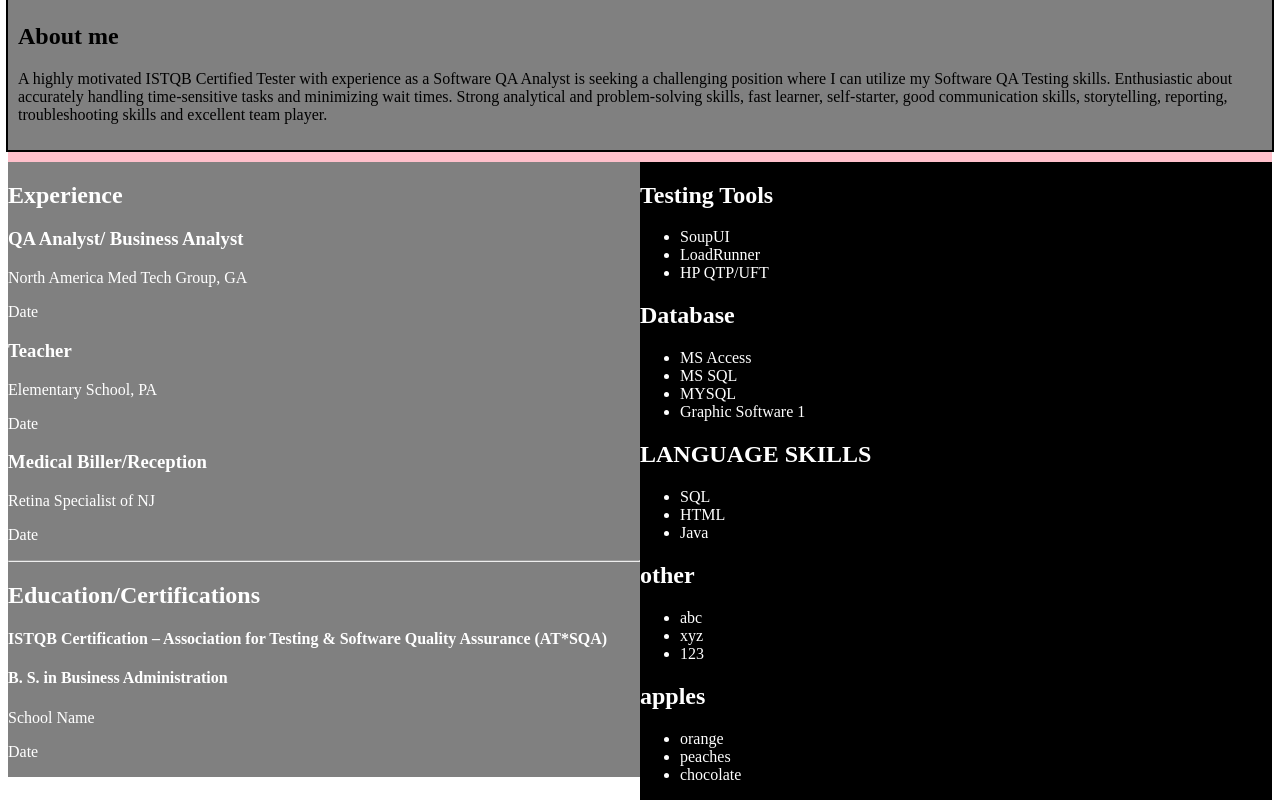
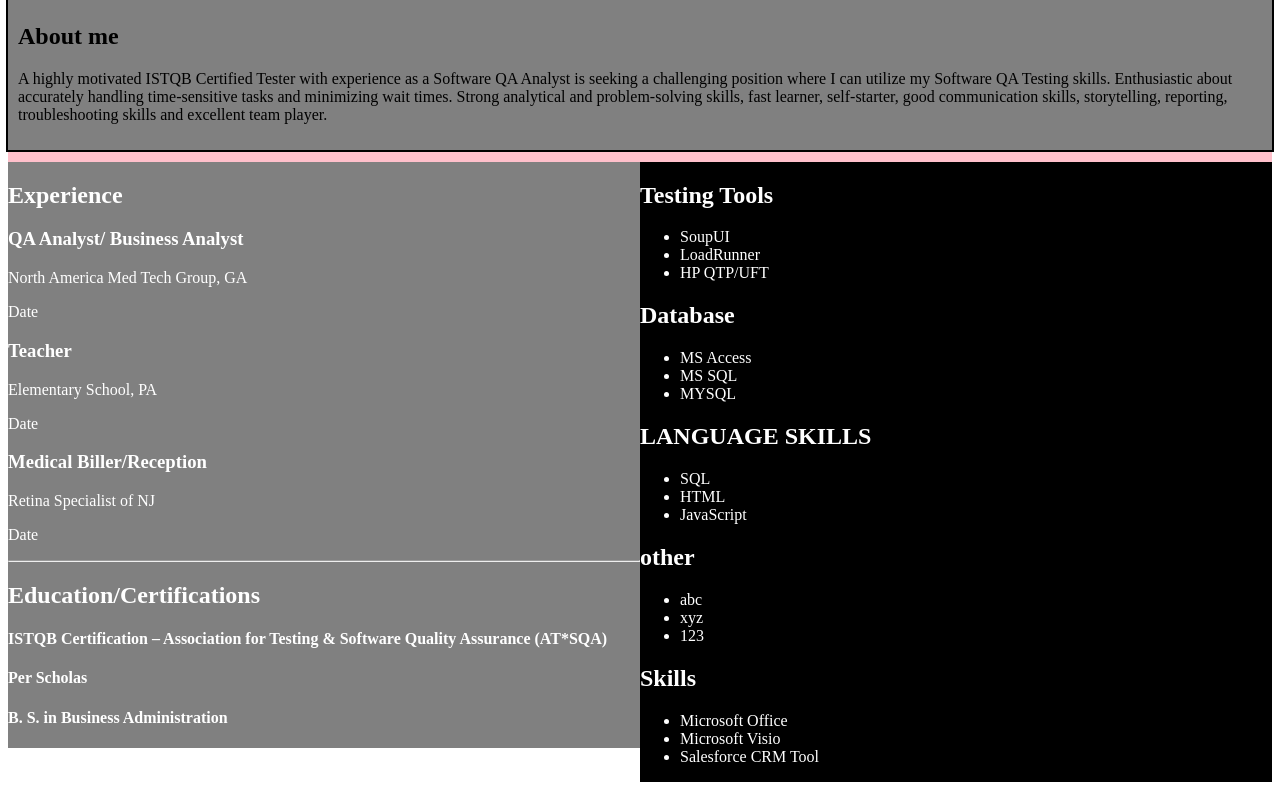
Before and after one commit to Jabeensk/OnlineResume, a plain HTML site: page index.html in a window 1280 px wide. Shown: the part 306-1106 px from the top of the page. Drawn offline with Linux system fonts and the light colour scheme.

Commit message:
making changes to skills

```diff
--- a/index.html
+++ b/index.html
@@ -59,9 +59,8 @@
         <h2>Education/Certifications</h2>
         <div class="education">
             <h4>ISTQB Certification – Association for Testing & Software Quality Assurance (AT*SQA)</h4>
+            <h4>Per Scholas</h4>
             <h4>B. S. in Business Administration</h3>
-            <p>School Name</p>
-            <p>Date</p>
 
         </div>
 
@@ -83,7 +82,7 @@
             <li>MS Access</li>
             <li>MS SQL</li>
             <li>MYSQL</li>
-            <li>Graphic Software 1</li>
+
 
         </ul>
     </div>
@@ -92,7 +91,7 @@
         <ul>
             <li>SQL</li>
             <li>HTML</li>
-            <li>Java</li>
+            <li>JavaScript</li>
 
         </ul>
     </div>
@@ -105,11 +104,11 @@
 
         </ul>
         <div class="container">
-            <h2>apples</h2>
+            <h2>Skills</h2>
             <ul>
-                <li>orange</li>
-                <li>peaches</li>
-                <li>chocolate</li>
+                <li>Microsoft Office</li>
+                <li> Microsoft Visio</li>
+                <li>Salesforce CRM Tool</li>
 
             </ul>
         </div>
```
